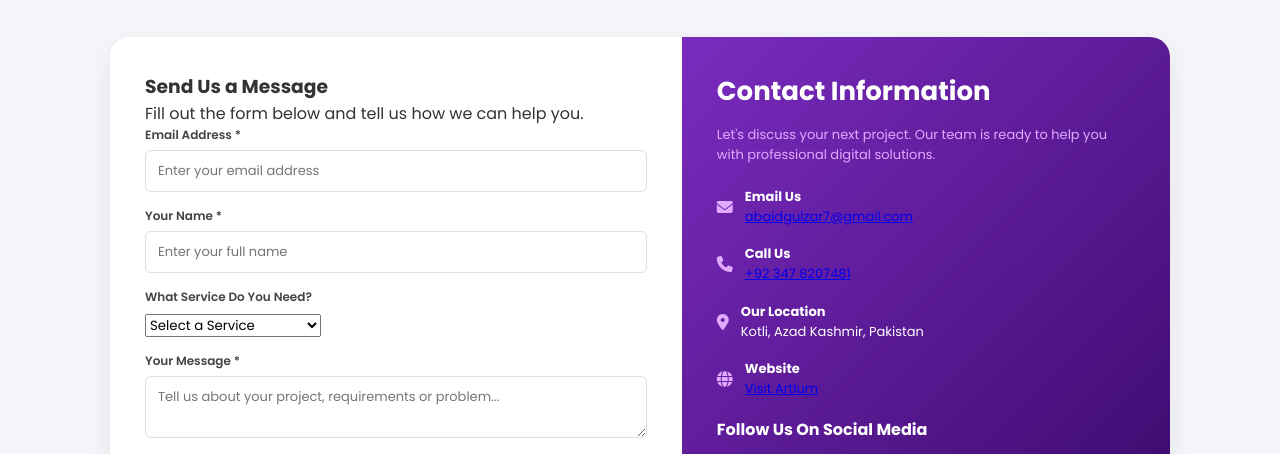
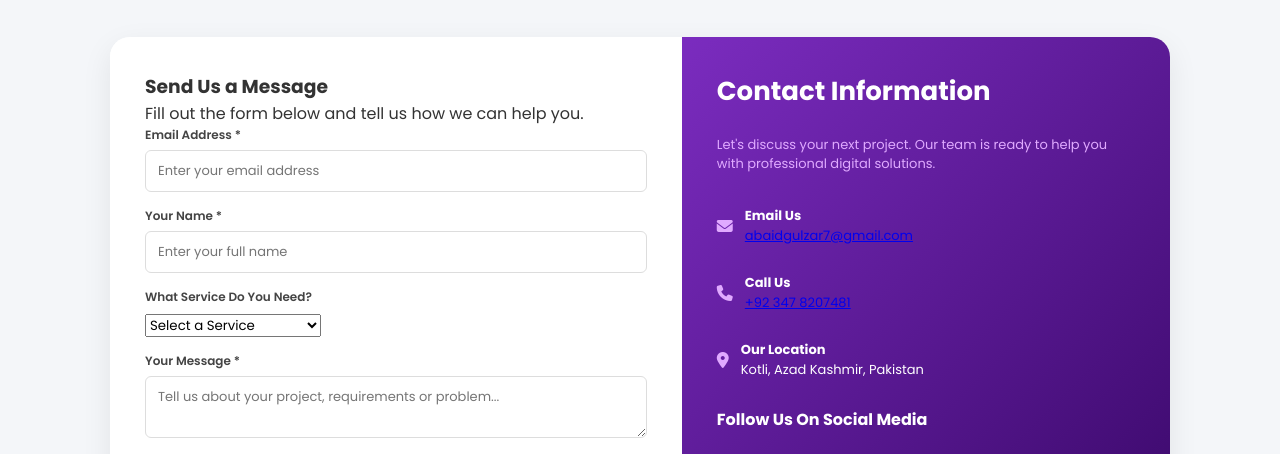
Before and after one commit to artlumhub/artlum, a plain HTML site: page index.html in a window 1280 px wide. Shown: the part 2355-2809 px from the top of the page. Drawn offline with Linux system fonts and the light colour scheme.

Commit message:
Update index.html

```diff
--- a/index.html
+++ b/index.html
@@ -413,16 +413,6 @@
                 </div>
             </div>
 
-            <div class="info-item">
-                <i class="fa-solid fa-globe"></i>
-                <div>
-                    <strong>Website</strong><br>
-                    <a href="https://artlumhub.github.io/artlum//">
-                        Visit Artlum
-                    </a>
-                </div>
-            </div>
-
             <h4>Follow Us On Social Media</h4>
 
             <div class="social-links">
```
